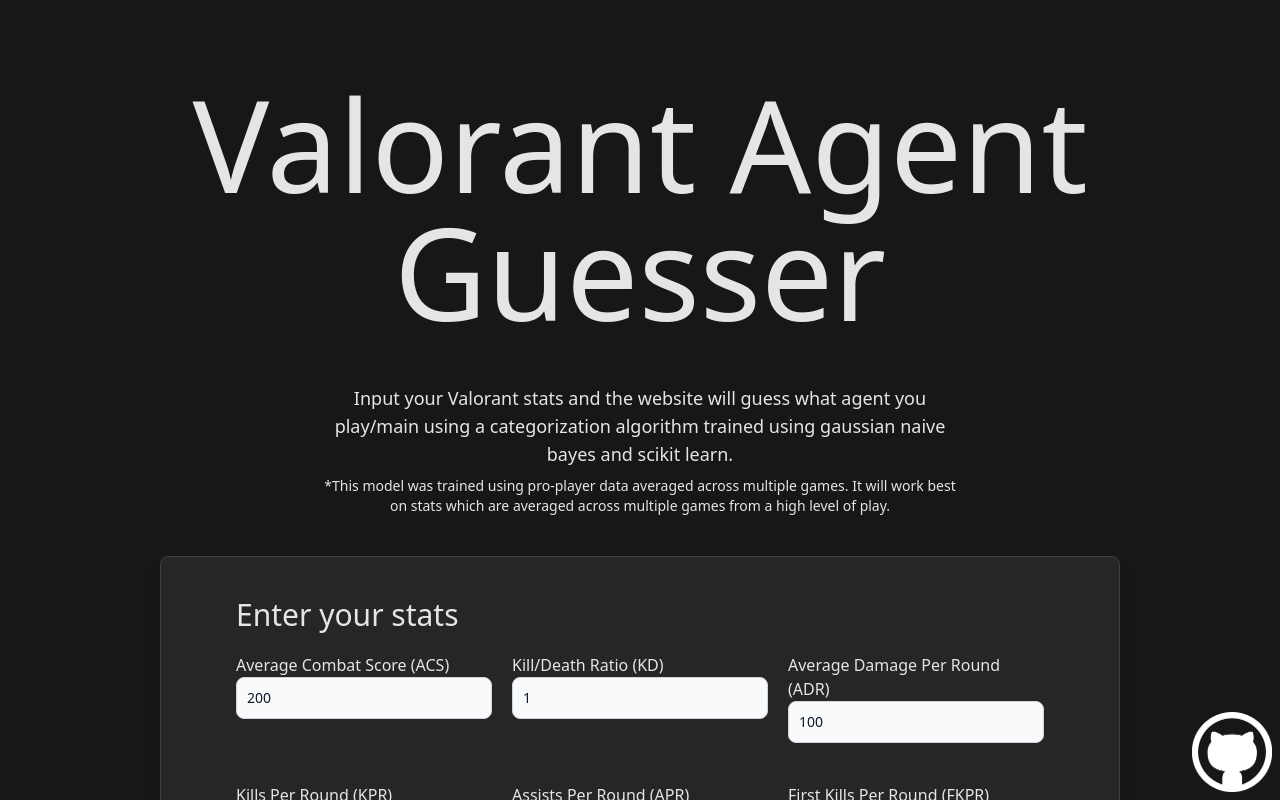
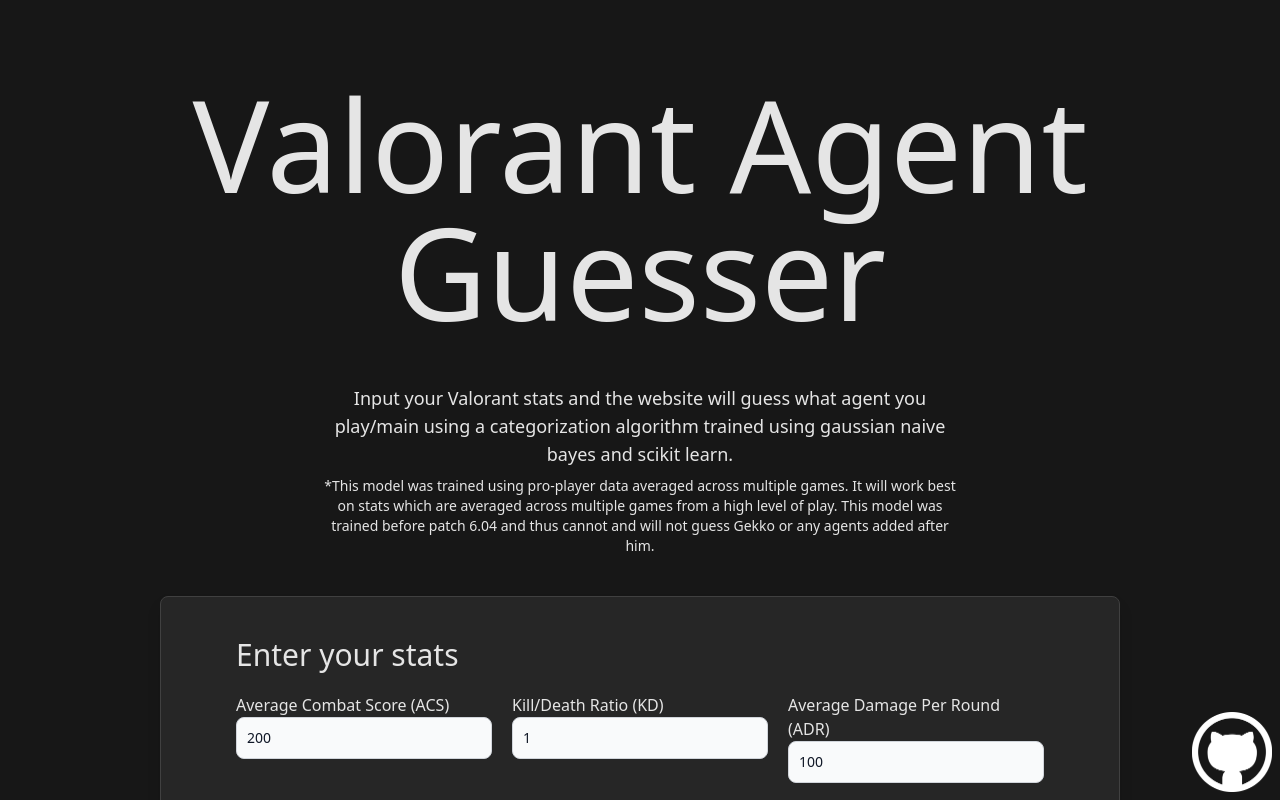
Before and after one commit to WeissSa/Agent-Guesser, a React (Create React App) app in the folder frontend/: page / in a window 1280 px wide. Shown: the top 800 px of the page. Built offline with nearby package versions, Linux system fonts and the light colour scheme.

Commit message:
changed copy to add disclaimer

```diff
--- a/frontend/src/App.jsx
+++ b/frontend/src/App.jsx
@@ -48,7 +48,7 @@
           Input your Valorant stats and the website will guess what agent you play/main using a categorization algorithm trained using gaussian naive bayes and scikit learn.
         </h2>
         <p className="text-center pt-2 text-sm mx-auto w-1/2">
-          *This model was trained using pro-player data averaged across multiple games. It will work best on stats which are averaged across multiple games from a high level of play.
+          *This model was trained using pro-player data averaged across multiple games. It will work best on stats which are averaged across multiple games from a high level of play. This model was trained before patch 6.04 and thus cannot and will not guess Gekko or any agents added after him.
         </p>
         <div className="justify-center flex pt-10 drop-shadow-lg bg-neutral-800 box-border rounded-lg w-full sm:w-[40rem] lg:w-[60rem] px-10  mx-auto my-10 border border-neutral-700  ">
           {renderMainContent()}
```
